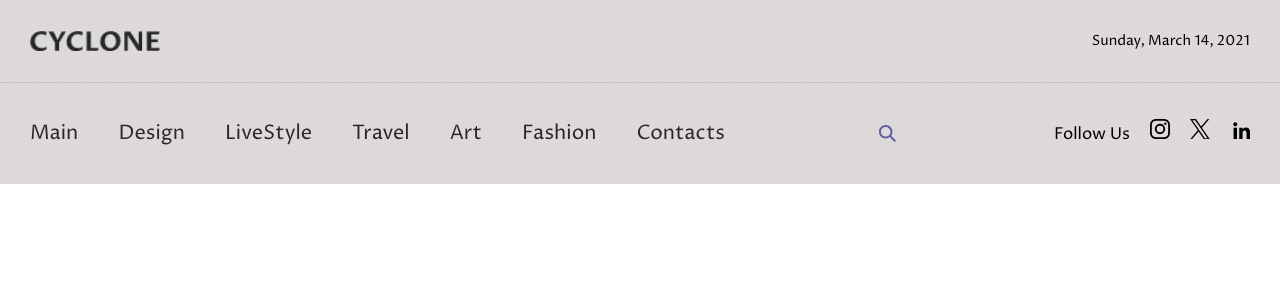
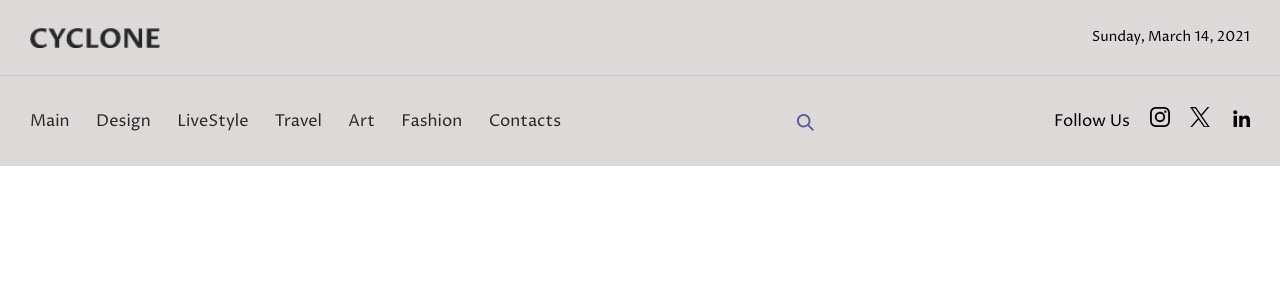
Before and after one commit to nazarenko-by/Cyclone-react, a Next.js app: page / in a window 1280 px wide. Shown: the top 300 px of the page. Built offline with nearby package versions, Linux system fonts and the light colour scheme.

Commit message:
header: cosmetic & some fix

```diff
--- a/src/components/Header/Menu/index.jsx
+++ b/src/components/Header/Menu/index.jsx
@@ -6,20 +6,23 @@ import Navigation from "@/components/Navigation"
 import useWindowWidth from "@/hooks/useWindowWidth"
 import Search from "@/components/Search"
 import FollowUs from "@/components/FollowUs"
+import clsx from "clsx"
 
-const Menu = () => {
+const Menu = ({ className }) => {
 	const windowWidth = useWindowWidth()
-	const [isMobile, setIsMobile] = useState(windowWidth < 768)
+	const [isMobile, setIsMobile] = useState(false)
+	const [isFollowUsVisible, setIsFollowUsVisible] = useState(true)
 
 	useEffect(() => {
 		setIsMobile(windowWidth < 768)
+		setIsFollowUsVisible(windowWidth > 1023)
 	}, [windowWidth])
 
 	return (
-		<div className="menu text-md">
+		<div className={clsx("menu-container", className)}>
 			<Navigation mobileMenu={isMobile} />
 			<Search />
-			{!isMobile && <FollowUs />}
+			{isFollowUsVisible && <FollowUs />}
 		</div>
 	)
 }
--- a/src/components/Header/index.jsx
+++ b/src/components/Header/index.jsx
@@ -7,9 +7,9 @@ import "@/styles/header.scss"
 const Header = () => {
 	return (
 		<header className="header">
-			<Logo date={true} />
+			<Logo className={"py-5"} date={true} />
 			<div className="line"></div>
-			<Menu />
+			<Menu className={"py-5"} />
 			<div className="line"></div>
 		</header>
 	)
--- a/src/components/Logo/index.jsx
+++ b/src/components/Logo/index.jsx
@@ -5,10 +5,11 @@ import Link from "next/link"
 // import image from '/images/Logo.png'
 
 import { getCurrentDate } from "@/helpers"
+import clsx from "clsx"
 
-const LogoDate = ({ date }) => {
+const LogoDate = ({ className, date }) => {
 	return (
-		<div className="logo">
+		<div className={clsx("logo-date-container", className)}>
 			<div className="logo-image">
 				<Link href="/" className="logo-link">
 					<Image fill sizes="100%, 100%" src={"/images/Logo.png"} alt="Cyclone Logo" />
--- a/src/components/Navigation/index.jsx
+++ b/src/components/Navigation/index.jsx
@@ -20,6 +20,7 @@ const navItems = [
 
 const Navigation = ({ mobileMenu }) => {
 	const [isOpen, setIsOpen] = useState(false)
+
 	return (
 		<div className={clsx("navigation-wrapper", { "mobile-menu": mobileMenu })}>
 			<nav className={clsx("navigation", { open: isOpen })}>
--- a/src/components/Search/index.jsx
+++ b/src/components/Search/index.jsx
@@ -23,7 +23,7 @@ const Search = () => {
 	}
 
 	return (
-		<label className={clsx("search", { open: open })}>
+		<label className={clsx("search", "p-1", { open: open })}>
 			<button className="search-button" onClick={onButtonClick} aria-label="Search">
 				<svg viewBox="0 0 17.7 17.7">
 					<path
--- a/src/hooks/useResizeObserver.js
+++ b/src/hooks/useResizeObserver.js
@@ -4,7 +4,7 @@ import { useEffect, useState } from "react"
 import ResizeObserver from "resize-observer-polyfill"
 
 const useResizeObserver = (ref, square = false) => {
-	const [dimensions, setDimensions] = useState(null)
+	const [dimensions, setDimensions] = useState({})
 	useEffect(() => {
 		const observeTarget = ref.current
 		const resizeObserver = new ResizeObserver((entries) => {
--- a/src/styles/globals.scss
+++ b/src/styles/globals.scss
@@ -28,9 +28,6 @@ p { font-size: $fs-base }
 .text-2xl { font-size: $fs-2xl; }
 .text-3xl { font-size: $fs-3xl; }
 
-/* 6 Утиліти відступів (опційно: тільки найпотрібніше */
-:root { $space-1: $space-1; $space-2: $space-2; $space-3: $space-3; $space-4: $space-4; $space-5: $space-5; $space-6: $space-6; }
-
 .m-0 { margin: 0 !important; }
 .p-0 { padding: 0 !important; }
 
@@ -41,15 +38,40 @@ p { font-size: $fs-base }
 .p-5 { padding: $space-5 !important; }
 .p-6 { padding: $space-6 !important; }
 
+.py-1 { padding-top: $space-1 !important;   padding-bottom: $space-1 !important; }
+.py-2 { padding-top: $space-2 !important;   padding-bottom: $space-2 !important; }
+.py-3 { padding-top: $space-2 !important;   padding-bottom: $space-2 !important; }
+.py-4 { padding-top: $space-4 !important;   padding-bottom: $space-4 !important; }
+.py-5 { padding-top: $space-5 !important;   padding-bottom: $space-5 !important; }
+.py-6 { padding-top: $space-6 !important;   padding-bottom: $space-6 !important; }
+
+.px-1 { padding-left: $space-1 !important;  padding-right: $space-1 !important; }
 .px-2 { padding-left: $space-2 !important;  padding-right: $space-2 !important; }
-.py-2 { padding-top: $space-2 !important;   padding-bottom: $space-2 !important; }
+.px-3 { padding-left: $space-3 !important;  padding-right: $space-3 !important; }
 .px-4 { padding-left: $space-4 !important;  padding-right: $space-4 !important; }
-.py-4 { padding-top: $space-4 !important;   padding-bottom: $space-4 !important; }
+.px-5 { padding-left: $space-5 !important;  padding-right: $space-5 !important; }
+.px-6 { padding-left: $space-6 !important;  padding-right: $space-6 !important; }
 
+.m-1 { margin: $space-1 !important; }
+.m-2 { margin: $space-2 !important; }
+.m-3 { margin: $space-3 !important; }
+.m-4 { margin: $space-4 !important; }
+.m-5 { margin: $space-5 !important; }
+.m-6 { margin: $space-6 !important; }
+
+.mb-1 { margin-bottom: $space-1 !important; }
+.mb-2 { margin-bottom: $space-2 !important; }
+.mb-3 { margin-bottom: $space-3 !important; }
+.mb-4 { margin-bottom: $space-4 !important; }
+.mb-5 { margin-bottom: $space-5 !important; }
+.mb-6 { margin-bottom: $space-6 !important; }
+
+.mt-1 { margin-top: $space-1 !important; }
 .mt-2 { margin-top: $space-2 !important; }
-.mb-2 { margin-bottom: $space-2 !important; }
+.mt-3 { margin-top: $space-3 !important; }
 .mt-4 { margin-top: $space-4 !important; }
-.mb-4 { margin-bottom: $space-4 !important; }
+.mt-5 { margin-top: $space-5 !important; }
+.mt-6 { margin-top: $space-6 !important; }
 
 /* .container {
   width: 100%;
--- a/src/styles/header.scss
+++ b/src/styles/header.scss
@@ -14,12 +14,11 @@
 }
 
 // Logo styles
-.logo {
+.logo-date-container {
     grid-column: 2;
     display: flex;
     justify-content: space-between;
     width: 100%;
-    padding: 30px 0;
     align-items: center;
 }
 .logo-image {
@@ -41,8 +40,7 @@
 }
 
 // menu styles
-.menu {
-    padding: 30px 0;
+.menu-container {
     grid-column: 2;
     display: flex;
     align-items: center;
@@ -55,12 +53,21 @@
             border-bottom: 2px solid #2a2928;
         }
     }
+    .follow-us-container {
+        display: flex;
+    }
 }
 
 @media(max-width: 767px){
-    .menu{
+    .menu-container {
         flex-direction: row-reverse;
     }
 }
 
+@media (max-width: 1023px) {
+    .menu-container .follow-us-container {
+        display: none;
+    }
+}
+
 // Navigation styles
--- a/src/styles/navigation.scss
+++ b/src/styles/navigation.scss
@@ -1,10 +1,16 @@
+@use 'src/styles/variables' as *;
+
+.navigation-wrapper .navigation-btn {
+    display: none;
+}
+
 .navigation {
     ul {
         display: flex;
         align-items: center;
         justify-content: space-between;
         width: 100%;
-        gap: 40px;
+        gap: $space-5;
         background-color: #dedad9;
         background-image: radial-gradient(#bebebe32 0.2px, #dedad928 0.75px);
         background-size: 3px 3px;
@@ -12,15 +18,18 @@
 }
 
 @media (max-width: 767px) {
+    .navigation-wrapper .navigation-btn {
+        display: block;
+    }
     .navigation {
         ul {
             display: flex;
             flex-direction: column;
-            gap: 30px;
-            padding: 30px 0;
+            // gap: $space-5;
+            padding: $space-5 0;
             position: absolute;
             z-index: 100;
-            top: 174px;
+            top: 100%;
         }
         &:not(.open) ul {
             right: 100%;
--- a/src/styles/search.scss
+++ b/src/styles/search.scss
@@ -2,11 +2,10 @@
 .search {
     position: relative;
     border-radius: 12px;
-    padding: 0.5em 1em;;
-    font-size: 16px;
     background-color: transparent;
     display: flex;
     transition: background-color .3s;
+    align-items: center;
     &.open {
         background-color: #efefef;
     }
@@ -16,12 +15,10 @@
     border: 0;
     outline: 0;
     background: none;
-    font: inherit;
     padding: 0;
     display: inline-block;
     vertical-align: middle;
     line-height: 1;
-    font-family: Avenir, sans-serif;
     width: 0;
     transition: width .3s;
     max-width: 200px;
@@ -52,7 +49,7 @@
 }
 
 @media (max-width: 767px) {
-    .menu .search {
+    .menu-container .search {
         flex-direction: row-reverse;
     }
 }
```
